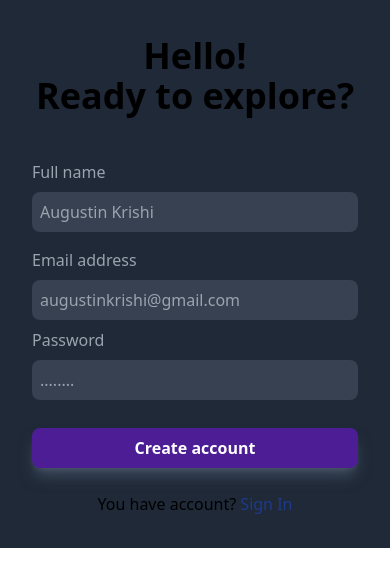
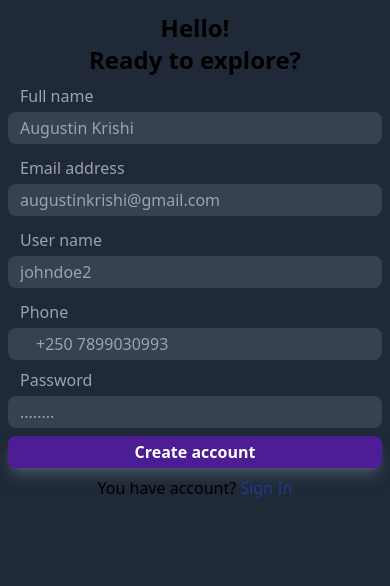
Before and after one commit to hrh2/Event_management-desktop, a React (Create React App) app: page /authentication/signup in a window 390 px wide. Shown: the top 586 px of the page. Built offline with nearby package versions, Linux system fonts and the light colour scheme; the HTML template or start-up script is replaced by a standard one.

Commit message:
updated sign up and login input and responsiveness

```diff
--- a/src/components/ResponsivePage.js
+++ b/src/components/ResponsivePage.js
@@ -4,7 +4,7 @@ import appleLogo from "../assets/apple-logo.jpg";
 const ResponsivePage = () => {
   return (
     <div className="flex flex-col items-center justify-center h-screen bg-cover bg-fixed bg_image">
-      <div className="hidden sm:block">
+      <div className="sm:block">
 
         <h1 className="text-white text-center text-2xl md:text-2xl lg:text-3xl">
           Beautiful places to <br/>
@@ -15,11 +15,11 @@ const ResponsivePage = () => {
           Choose your dreams destination, arena and <br /> much more for your event
         </h1>
 
-        <button className="w-full my-5 bg-violet-900 text-white px-8 py-2 mt-6 rounded-full">
+        <button className="w-full my-5 bg-violet-900 text-white px-8 py-2 mt-5 p-2 rounded-lg focus:border-blue-500 border-stone-200 text-center">
           Sign up free
         </button>
 
-        <button className="w-full my-5  bg-indigo-900 text-white px-8 py-2 mt-4 rounded-full">
+        <button className="w-full my-5  bg-indigo-900 text-white px-8 py-2 mt-4 p-2 rounded-lg focus:border-blue-500 border-stone-200 text-center">
           <img
             src={googleLogo}
             alt="Google logo"
@@ -28,7 +28,7 @@ const ResponsivePage = () => {
           Continue with Google
         </button>
 
-        <button className="w-full my-5 bg-indigo-900 text-white px-8 py-2 mt-4 rounded-full">
+        <button className="w-full my-5  bg-indigo-900 text-white px-8 py-2 mt-4 p-2 rounded-lg focus:border-blue-500 border-stone-200 text-center">
           <img
             src={appleLogo}
             alt="Apple logo"
--- a/src/components/SignUp.js
+++ b/src/components/SignUp.js
@@ -4,22 +4,30 @@ export default function SignUp() {
   return (
     <div className='sm:grid-cols-2 h-screen w-full'>
           <div className='bg-gray-800 flex justify-center '>
-            <form className='max-w-[400px] w-full mx-auto rounded-lg p-8 px-8'>
-                <h2 className='text-4xl dark:text-white font-bold text-center mt-1'>Hello! <br /> Ready to explore?</h2>
-                <div className='flex flex-col text-gray-400 py-2 mt-9'>
-                    <label>Full name</label>
-                    <input className='p-2 rounded-lg bg-gray-700 mt-2 focus:border-blue-500 focus:bg-gray-800 focus:outline-none border-stone-200' type="text" placeholder='Augustin Krishi' />
+            <form className='max-w-[400px] h-screen w-full mx-auto rounded-lg p-2 px-2'>
+                <h2 className='text-2xl dark:text-white font-bold text-center mt-1'>Hello! <br /> Ready to explore?</h2>
+                <div className='flex flex-col text-gray-400 py-1 mt-1'>
+                    <label className='pl-3'>Full name</label>
+                    <input className='p-1 rounded-lg bg-gray-700 mt-1 pl-3 focus:border-blue-500 focus:bg-gray-800 focus:outline-none border-stone-200' type="text" placeholder='Augustin Krishi' />
                   </div>
                    <div className='flex flex-col text-gray-400 py-1 mt-1'>
-                    <label>Email address</label>
-                    <input className='p-2 rounded-lg bg-gray-700 mt-2 focus:border-blue-500 focus:bg-gray-800 focus:outline-none border-stone-200' type="text" placeholder='augustinkrishi@gmail.com' />
+                    <label className='pl-3'>Email address</label>
+                    <input className='p-1 pl-3 rounded-lg bg-gray-700 mt-1 focus:border-blue-500 focus:bg-gray-800 focus:outline-none border-stone-200' type="text" placeholder='augustinkrishi@gmail.com' />
+          </div>
+          <div className='flex flex-col text-gray-400 py-1 mt-1'>
+                    <label className='pl-3'>User name</label>
+                    <input className='p-1 pl-3 rounded-lg bg-gray-700 mt-1 focus:border-blue-500 focus:bg-gray-800 focus:outline-none border-stone-200' type="text" placeholder='johndoe2' />
+          </div>
+          <div className='flex flex-col text-gray-400 py-1 mt-1'>
+                    <label className='pl-3'>Phone</label>
+                    <input className='p-1 pl-7 rounded-lg bg-gray-700 mt-1 focus:border-blue-500 focus:bg-gray-800 focus:outline-none border-stone-200' type="tel" placeholder='+250 7899030993' />
                 </div>
                 <div className='flex flex-col text-gray-400 py-1'>
-                    <label>Password</label>
-                    <input className='p-2 rounded-lg bg-gray-700 mt-2 focus:border-blue-500 focus:bg-gray-800 focus:outline-none border-stone-200' type="password" placeholder='........'/>
+                    <label className='pl-3'>Password</label>
+                    <input className='p-1 rounded-lg bg-gray-700 mt-1 pl-3 focus:border-blue-500 focus:bg-gray-800 focus:outline-none border-stone-200' type="password" placeholder='........'/>
                 </div>
 
-                  <button className='w-full my-5 py-2 bg-violet-900 shadow-lg shadow-slate-500/50 hover:shadow-teal-500/40 text-white font-semibold rounded-lg mt-6'>Create account</button>
+                  <button className='w-full my-1 py-1 bg-violet-900 shadow-lg shadow-slate-500/50 hover:shadow-teal-500/40 text-white font-semibold rounded-lg mt-1'>Create account</button>
                   <p className='text-1xl dark:text-white  text-center mt-1' >You have account? <a href="/authentication" className='text-blue-900'>Sign In</a></p>
 
             </form>
--- a/src/index.css
+++ b/src/index.css
@@ -7,4 +7,6 @@
     background-attachment: fixed;
     background-repeat: no-repeat;
     background-position: center;
+    width: 100%;
+    height: 100vh;
 }
```
